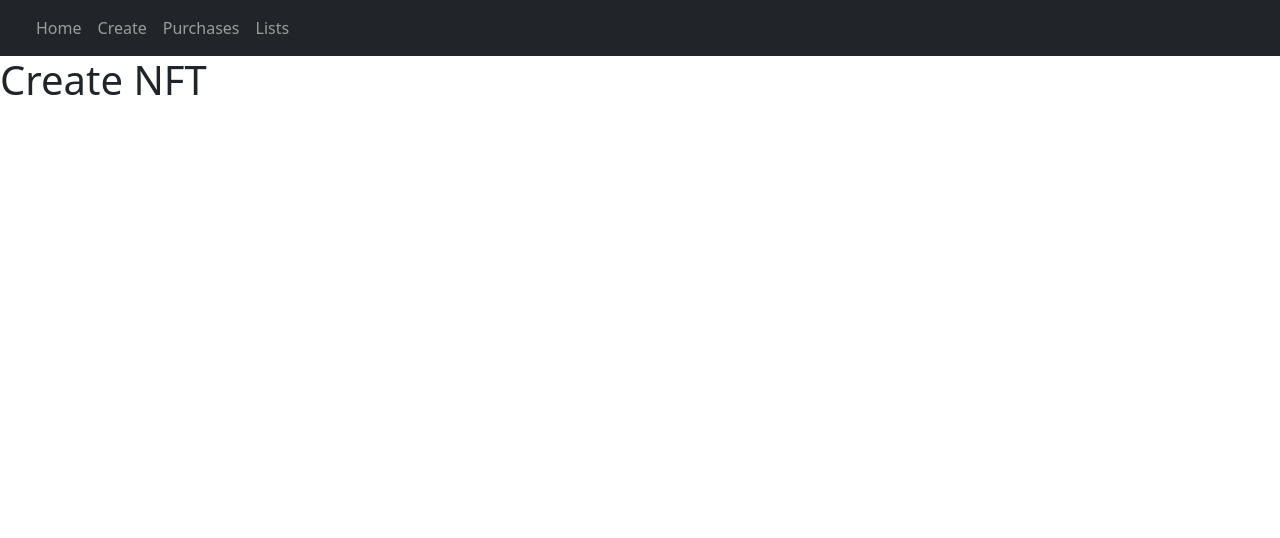
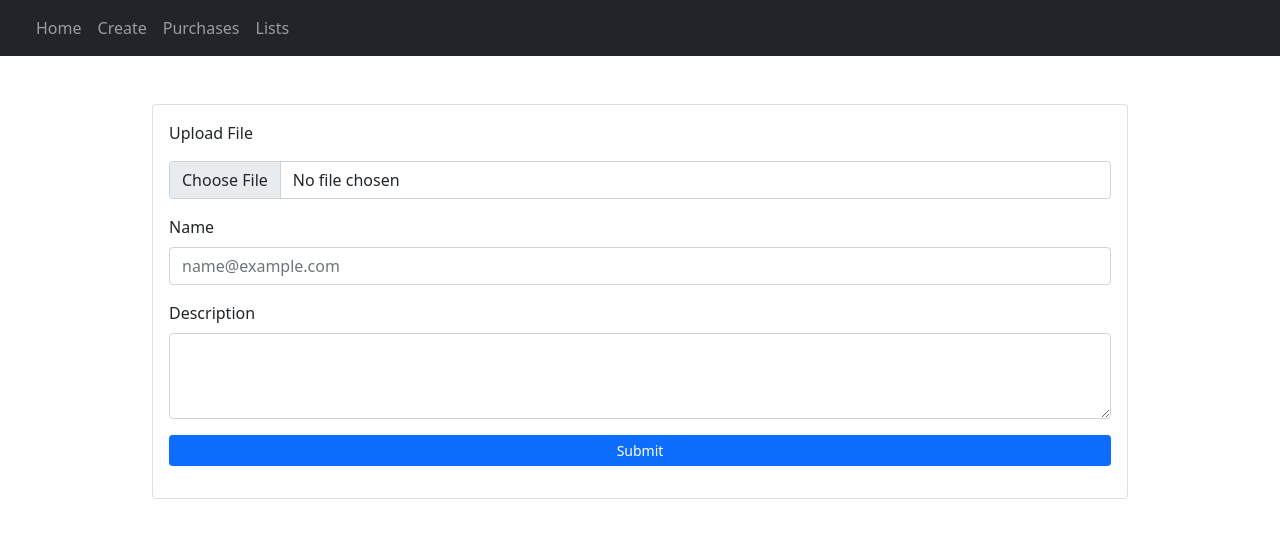
Before and after one commit to SamanKeighobadi/nft-marketplace, a React (Create React App) app in the folder client/: page /create in a window 1280 px wide. Shown: the top 538 px of the page. Built offline with nearby package versions, Linux system fonts and the light colour scheme.

Commit message:
style: design create page

```diff
--- a/client/src/pages/CreateNFT.jsx
+++ b/client/src/pages/CreateNFT.jsx
@@ -1,10 +1,49 @@
-import React from 'react';
+import React from "react";
 const CreateNFT = () => {
-    return (
-        <div>
-            <h1>Create NFT</h1>
-        </div>
-     );
-}
+  return (
+    <div className="container-fluid mt-5">
+      <div className="row">
+        <main
+          role="main"
+          className="col-lg-12 mx-auto"
+          style={{ maxWidth: "1000px" }}
+        >
+          <div className="content mx-auto card">
+            <div className="g-4 card-body">
+              <div className="mb-3">
+                <lable for="File" >Upload File</lable>
+                <input type={"file"} className="form-control mt-3" />
+              </div>
+              <div class="mb-3">
+                <label for="name" class="form-label">
+                  Name
+                </label>
+                <input
+                  type="email"
+                  class="form-control"
+                  id="name"
+                  placeholder="name@example.com"
+                />
+              </div>
+              <div class="mb-3">
+                <label for="description" class="form-label">
+                  Description
+                </label>
+                <textarea
+                  class="form-control"
+                  id="description"
+                  rows="3"
+                ></textarea>
+                <button className="btn btn-primary  btn-sm  w-100 mt-3 " type="submit" >
+                    Submit
+                </button>
+              </div>
+            </div>
+          </div>
+        </main>
+      </div>
+    </div>
+  );
+};
 
 export default CreateNFT;
```
